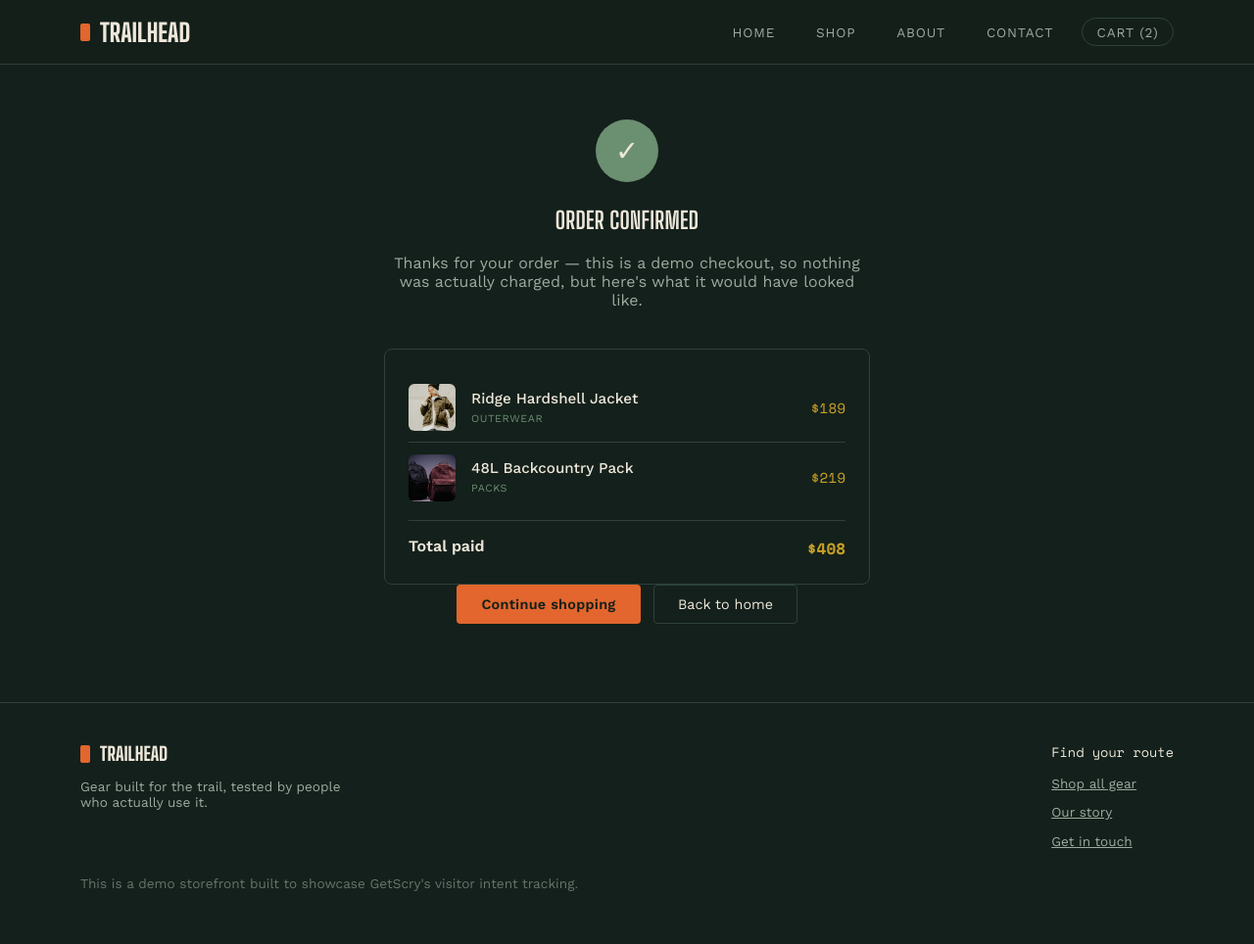
After one commit to AmnaAli45/TrailHead, a Django app: page /checkout/confirmed/ in a window 1280 px wide. The commit adds this page. Shown: the whole page at 98% size. Run offline with Django 5.2, Linux system fonts and the light colour scheme.

Commit message:
Animations updated

```diff
--- a/static/animations.js
+++ b/static/animations.js
@@ -81,12 +81,11 @@ document.addEventListener("DOMContentLoaded", () => {
     function animateDot() {
       dotX += (mouseX - dotX) * 0.18;
       dotY += (mouseY - dotY) * 0.18;
-      dot.style.transform = `translate(${dotX}px, ${dotY}px)`;
+      dot.style.transform = "translate(" + dotX + "px, " + dotY + "px)";
       requestAnimationFrame(animateDot);
     }
     animateDot();
 
-    // Grow the dot slightly over links/buttons/cards
     document.querySelectorAll("a, button").forEach((el) => {
       el.addEventListener("mouseenter", () => dot.classList.add("blaze-cursor--hover"));
       el.addEventListener("mouseleave", () => dot.classList.remove("blaze-cursor--hover"));
@@ -117,4 +116,60 @@ document.addEventListener("DOMContentLoaded", () => {
     });
   });
 
+  // ---------- 7. Checkout button (demo) ----------
+  const checkoutBtn = document.querySelector(".btn-checkout");
+  if (checkoutBtn) {
+    checkoutBtn.addEventListener("click", () => {
+      if (checkoutBtn.dataset.animating === "true") return;
+      checkoutBtn.dataset.animating = "true";
+      checkoutBtn.classList.add("btn-pulse");
+      checkoutBtn.textContent = "Order Placed!";
+      checkoutBtn.disabled = true;
+      setTimeout(() => {
+        window.location.href = "/";
+      }, 1600);
+    });
+  }
+
+  // ---------- 8. Contact form (demo) ----------
+  const contactForm = document.querySelector(".contact-form");
+  if (contactForm) {
+    contactForm.addEventListener("submit", (e) => {
+      e.preventDefault();
+      const nameField = contactForm.querySelector("[name=name]");
+      const emailField = contactForm.querySelector("[name=email]");
+      const messageField = contactForm.querySelector("[name=message]");
+      const successBox = document.querySelector(".contact-success");
+
+      if (!nameField.value.trim() || !emailField.value.trim() || !messageField.value.trim()) {
+        contactForm.classList.add("shake");
+        setTimeout(() => contactForm.classList.remove("shake"), 400);
+        return;
+      }
+
+      // GetScry ko is visitor ki identity bhejein (jo behavior se already track ho raha hai)
+      const apiUrl = window.GETSCRY_API_URL || "http://127.0.0.1:8000";
+      const sessionId = sessionStorage.getItem("getscry_session_id");
+
+      if (sessionId) {
+        fetch(apiUrl + "/identify", {
+          method: "POST",
+          headers: { "Content-Type": "application/json" },
+          body: JSON.stringify({
+            session_id: sessionId,
+            name: nameField.value.trim(),
+            email: emailField.value.trim(),
+          }),
+        }).catch(() => {});   // demo ke liye, fail silently
+      }
+
+      contactForm.style.display = "none";
+      if (successBox) {
+        successBox.style.display = "block";
+        successBox.classList.add("reveal");
+        requestAnimationFrame(() => successBox.classList.add("is-visible"));
+      }
+    });
+  }
+
 });
--- a/store/urls.py
+++ b/store/urls.py
@@ -1,4 +1,4 @@
-
+# Ye file 'store/urls.py' banegi
 from django.urls import path
 from . import views
 
@@ -9,4 +9,5 @@ urlpatterns = [
     path("about/", views.about, name="about"),
     path("contact/", views.contact, name="contact"),
     path("cart/", views.cart, name="cart"),
+    path("checkout/confirmed/", views.order_confirmation, name="order_confirmation"),
 ]
--- a/store/views.py
+++ b/store/views.py
@@ -47,3 +47,11 @@ def contact(request):
 def cart(request):
     cart_items = [PRODUCTS[0], PRODUCTS[2]]
     return render(request, "store_cart.html", {"cart_items": cart_items})
+
+def order_confirmation(request):
+    cart_items = [PRODUCTS[0], PRODUCTS[2]]
+    total = sum(int(p["price"].replace("$", "")) for p in cart_items)
+    return render(request, "store_order_confirmation.html", {
+        "cart_items": cart_items,
+        "total": total,
+    })
--- a/templates/store_base.html
+++ b/templates/store_base.html
@@ -151,6 +151,13 @@
   @media (max-width: 768px) {
     .blaze-cursor { display: none; }
   }
+
+  @keyframes shake {
+    0%, 100% { transform: translateX(0); }
+    20%, 60% { transform: translateX(-8px); }
+    40%, 80% { transform: translateX(8px); }
+  }
+  .shake { animation: shake 0.4s ease; }
 </style>
 </head>
 <body data-page-type="{% block page_type %}other{% endblock %}" data-page-value="{% block page_value %}0{% endblock %}">
--- a/templates/store_cart.html
+++ b/templates/store_cart.html
@@ -26,6 +26,6 @@
     <span class="mono" style="color: var(--blaze-gold);">$148</span>
   </div>
 
-  <button class="btn-trail" style="width: 100%; text-align: center;">Checkout</button>
+  <a href="{% url 'order_confirmation' %}" class="btn-trail" style="width: 100%; text-align: center; display: block;">Checkout</a>
 </div>
 {% endblock %}
--- /dev/null
+++ b/templates/store_order_confirmation.html
@@ -0,0 +1,44 @@
+{% extends "store_base.html" %}
+{% load static %}
+{% block title %}Order Confirmed — Trailhead{% endblock %}
+{% block page_type %}admin{% endblock %}
+{% block page_value %}0{% endblock %}
+
+{% block content %}
+<div class="container-narrow" style="padding-top: 3.5rem; max-width: 560px; text-align: center;">
+
+  <div class="reveal" style="width: 64px; height: 64px; border-radius: 50%; background: var(--blaze-moss); display: flex; align-items: center; justify-content: center; margin: 0 auto 1.5rem; font-size: 1.8rem;">
+    ✓
+  </div>
+
+  <h2 class="reveal reveal-delay-1">Order confirmed</h2>
+  <p class="reveal reveal-delay-2" style="color: var(--text-muted); margin-bottom: 2.5rem;">
+    Thanks for your order — this is a demo checkout, so nothing was actually charged, but here's what it would have looked like.
+  </p>
+
+  <div class="reveal reveal-delay-3" style="text-align: left; border: 1px solid var(--border); border-radius: 8px; padding: 1.5rem;">
+    {% for p in cart_items %}
+    <div style="display:flex; align-items:center; gap: 1rem; padding: 0.7rem 0; {% if not forloop.last %}border-bottom: 1px solid var(--border);{% endif %}">
+      <div style="width: 48px; height: 48px; border-radius: 6px; overflow: hidden; flex-shrink: 0;">
+        <img src="{% static 'images/'|add:p.image %}" alt="{{ p.name }}" style="width:100%; height:100%; object-fit: cover;">
+      </div>
+      <div style="flex:1;">
+        <div class="product-name" style="margin-bottom: 0;">{{ p.name }}</div>
+        <span class="product-tag" style="margin-bottom:0;">{{ p.category }}</span>
+      </div>
+      <div class="product-price">{{ p.price }}</div>
+    </div>
+    {% endfor %}
+    <div style="display:flex; justify-content: space-between; padding-top: 1rem; margin-top: 0.5rem; border-top: 1px solid var(--border); font-weight: 600;">
+      <span>Total paid</span>
+      <span class="mono" style="color: var(--blaze-gold);">${{ total }}</span>
+    </div>
+  </div>
+
+  <div class="reveal reveal-delay-4 mt-4" style="display: flex; gap: 0.8rem; justify-content: center;">
+    <a href="{% url 'shop' %}" class="btn-trail">Continue shopping</a>
+    <a href="{% url 'home' %}" class="btn-outline-trail">Back to home</a>
+  </div>
+
+</div>
+{% endblock %}
```
Also changed, not shown: templates/store_contact.html (+13 -7 lines), package-lock.json (added).
